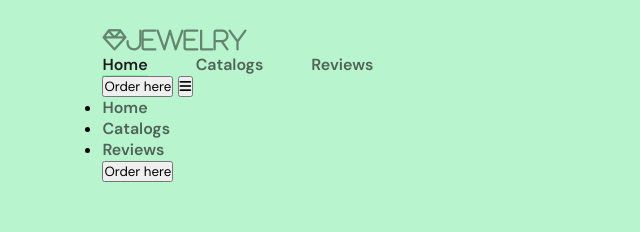
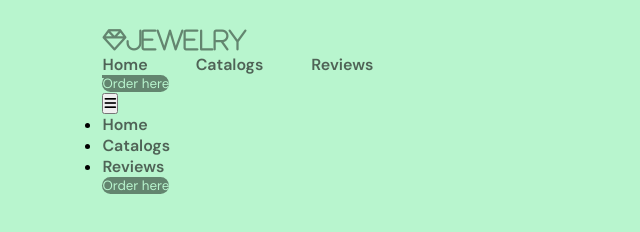
Before and after one commit to lucasnaza1/landingpage, a plain HTML site: page index.html in a window 1280 px wide. Shown: the whole page, without its empty margins (0-640 px from the left). Drawn offline with Linux system fonts and the light colour scheme.

Commit message:
updating

```diff
--- a/src/style/header.css
+++ b/src/style/header.css
@@ -27,6 +27,6 @@ header {
 }
 
 .nav-item.active a {
-  color: #1d1d1d;
-  border-bottom: 3px solid #79fba6;
+  color: #1d1d1dad;
+  border-bottom: 3px solid #63856f;
 }
--- a/src/style/styles.css
+++ b/src/style/styles.css
@@ -9,3 +9,13 @@
 body {
   background-color: #b8f5ce;
 }
+
+.btn-default {
+  border: none;
+  display: flex;
+  align-items: center;
+  justify-content: center;
+  background-color: #63856f;
+  color: #b8f5ce;
+  border-radius: 12px;
+}
```
